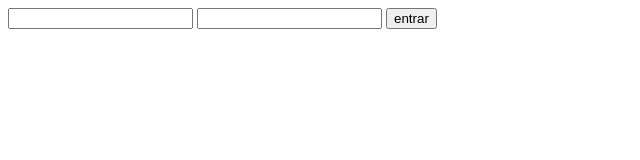
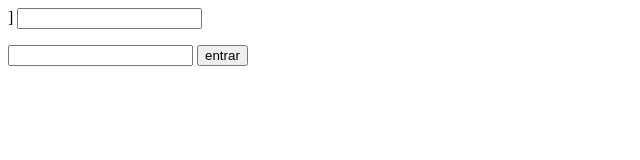
Before and after one commit to Programacao-para-Web-Design/aula-04-25-03-joao-victor-s-holz, a plain HTML site: page index.html in a window 1280 px wide. Shown: the whole page, without its empty margins (0-640 px from the left). Drawn offline with Linux system fonts and the light colour scheme.

Commit message:
Update index.html

```diff
--- a/index.html
+++ b/index.html
@@ -4,7 +4,9 @@
     </head>
     <body>
         <fora>
-            <input type="text">
+            <p>
+            ]    <input type="text">
+            </p>
             <input type="passawod">
             <input type="button" value="entrar">
         </fora>
```
